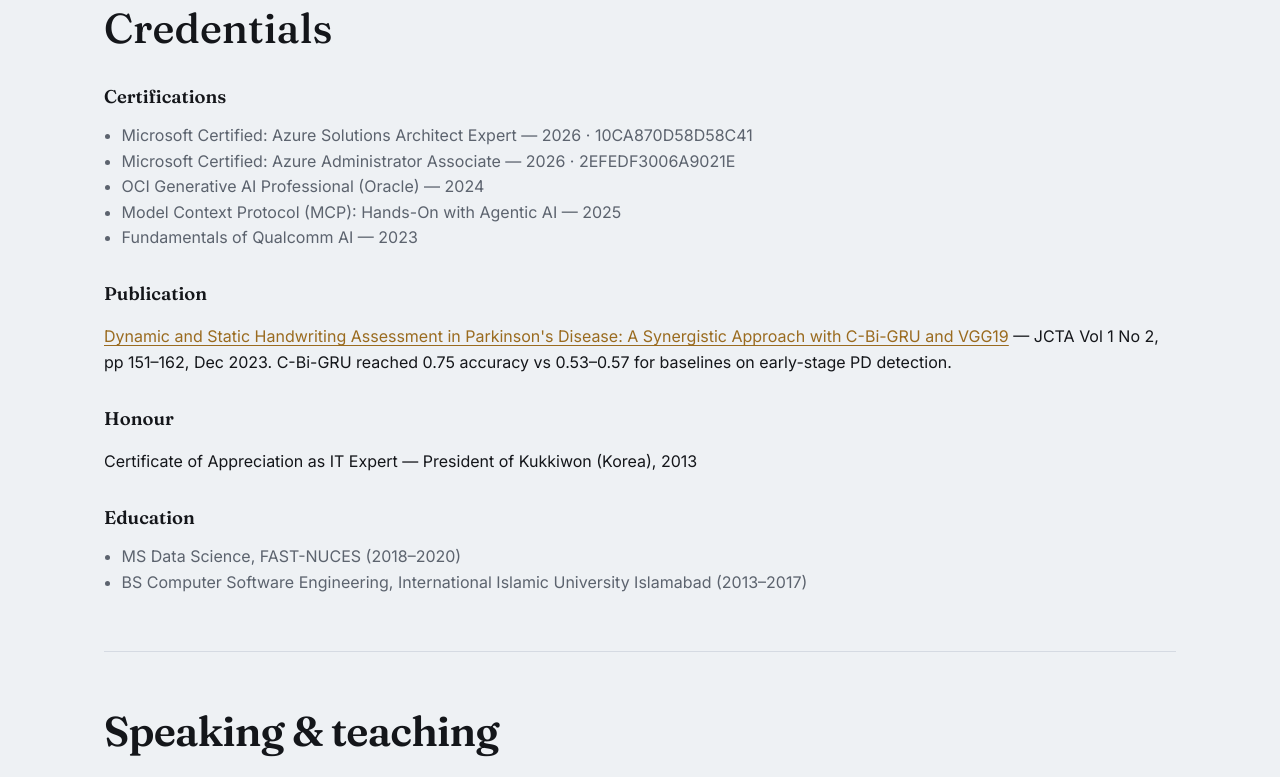
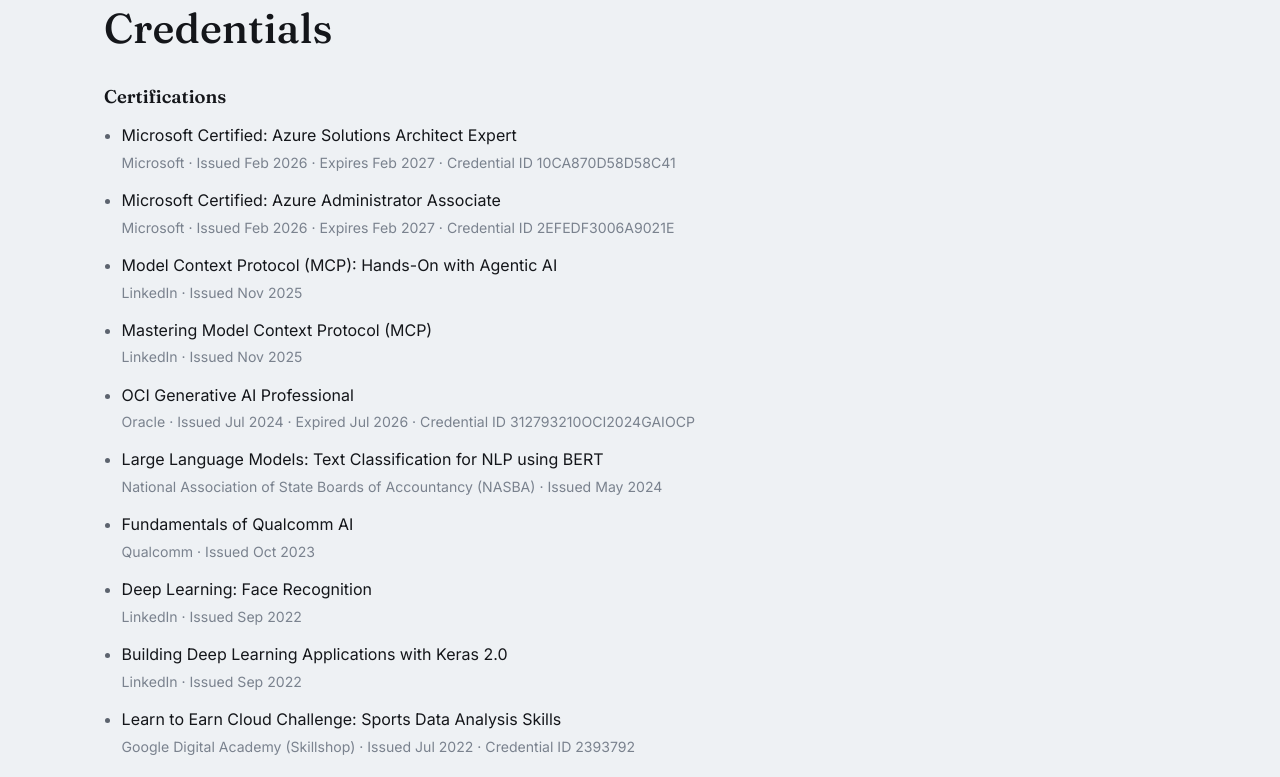
Before and after one commit to msohaibali/msohaibali.github.io, a plain HTML site: page index.html in a window 1280 px wide. Shown: the part 3960-4737 px from the top of the page. Drawn offline with Linux system fonts and the light colour scheme.

Commit message:
Sync LinkedIn licenses & certifications into portfolio
Refresh the credentials section with issuer, dates, and credential IDs from LinkedIn, and cover the list in content tests.

Co-authored-by: Cursor <cursoragent@cursor.com>

```diff
--- a/app.js
+++ b/app.js
@@ -208,8 +208,15 @@ function boot(doc, content) {
   if (credentials) {
     const certs = (content.certifications || [])
       .map((c) => {
-        const id = c.id ? ` · ${escapeHtml(c.id)}` : "";
-        return `<li>${escapeHtml(c.name)} — ${escapeHtml(c.year)}${id}</li>`;
+        const meta = [];
+        if (c.issuer) meta.push(escapeHtml(c.issuer));
+        if (c.issued) meta.push(`Issued ${escapeHtml(c.issued)}`);
+        if (c.expires) meta.push(`Expires ${escapeHtml(c.expires)}`);
+        if (c.expired) meta.push(`Expired ${escapeHtml(c.expired)}`);
+        if (!c.issued && !c.expires && !c.expired && c.year) meta.push(escapeHtml(c.year));
+        if (c.id) meta.push(`Credential ID ${escapeHtml(c.id)}`);
+        const detail = meta.length ? `<span class="cert-meta">${meta.join(" · ")}</span>` : "";
+        return `<li><span class="cert-name">${escapeHtml(c.name)}</span>${detail}</li>`;
       })
       .join("");
     const pub = content.publication
--- a/content.js
+++ b/content.js
@@ -461,25 +461,60 @@ const CONTENT = {
   certifications: [
     {
       name: "Microsoft Certified: Azure Solutions Architect Expert",
-      year: "2026",
+      issuer: "Microsoft",
+      issued: "Feb 2026",
+      expires: "Feb 2027",
       id: "10CA870D58D58C41",
     },
     {
       name: "Microsoft Certified: Azure Administrator Associate",
-      year: "2026",
+      issuer: "Microsoft",
+      issued: "Feb 2026",
+      expires: "Feb 2027",
       id: "2EFEDF3006A9021E",
     },
     {
-      name: "OCI Generative AI Professional (Oracle)",
-      year: "2024",
+      name: "Model Context Protocol (MCP): Hands-On with Agentic AI",
+      issuer: "LinkedIn",
+      issued: "Nov 2025",
     },
     {
-      name: "Model Context Protocol (MCP): Hands-On with Agentic AI",
-      year: "2025",
+      name: "Mastering Model Context Protocol (MCP)",
+      issuer: "LinkedIn",
+      issued: "Nov 2025",
+    },
+    {
+      name: "OCI Generative AI Professional",
+      issuer: "Oracle",
+      issued: "Jul 2024",
+      expired: "Jul 2026",
+      id: "312793210OCI2024GAIOCP",
+    },
+    {
+      name: "Large Language Models: Text Classification for NLP using BERT",
+      issuer: "National Association of State Boards of Accountancy (NASBA)",
+      issued: "May 2024",
     },
     {
       name: "Fundamentals of Qualcomm AI",
-      year: "2023",
+      issuer: "Qualcomm",
+      issued: "Oct 2023",
+    },
+    {
+      name: "Deep Learning: Face Recognition",
+      issuer: "LinkedIn",
+      issued: "Sep 2022",
+    },
+    {
+      name: "Building Deep Learning Applications with Keras 2.0",
+      issuer: "LinkedIn",
+      issued: "Sep 2022",
+    },
+    {
+      name: "Learn to Earn Cloud Challenge: Sports Data Analysis Skills",
+      issuer: "Google Digital Academy (Skillshop)",
+      issued: "Jul 2022",
+      id: "2393792",
     },
   ],
 
--- a/styles.css
+++ b/styles.css
@@ -510,6 +510,22 @@ main {
   margin-top: 1.75rem;
 }
 
+.credentials li {
+  margin-bottom: 0.85rem;
+}
+
+.cert-name {
+  display: block;
+  color: var(--text);
+}
+
+.cert-meta {
+  display: block;
+  margin-top: 0.2rem;
+  font-size: 0.88rem;
+  color: var(--muted-2);
+}
+
 .credentials::before {
   content: "Credentials";
   display: block;
```
Also changed, not shown: tests/content.test.js (+18 -0 lines).
